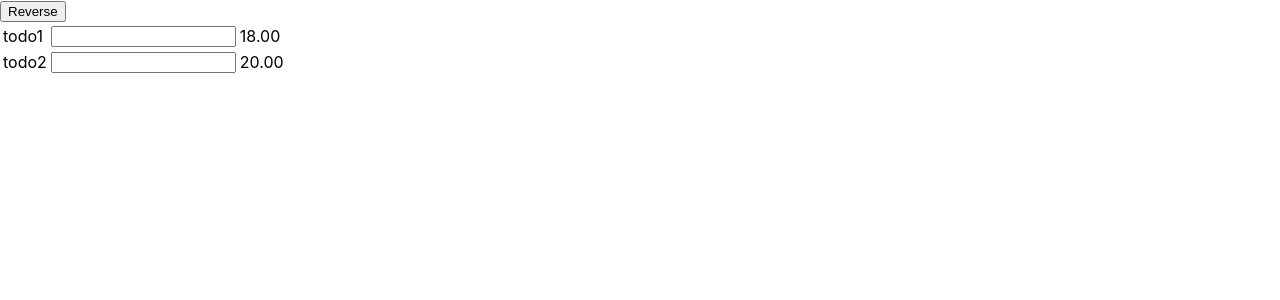
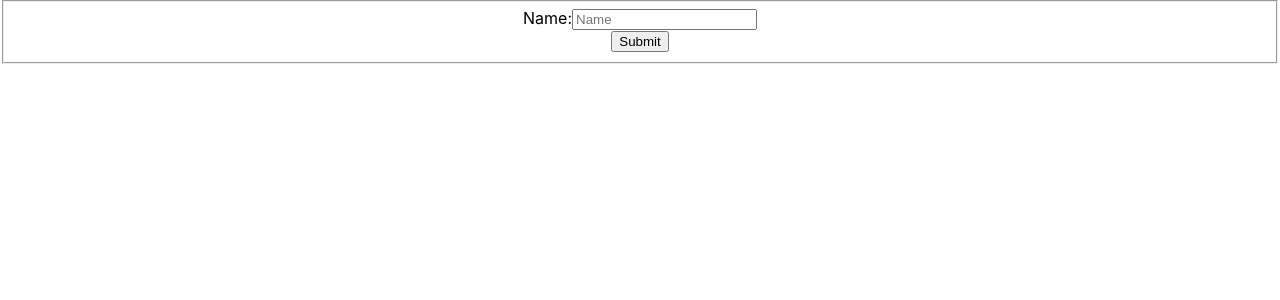
Before and after one commit to syeef-test/react_meta, a React (Create React App) app: page / in a window 1280 px wide. Shown: the top 300 px of the page. Built offline with nearby package versions, Linux system fonts and the light colour scheme.

Commit message:
basic form created

```diff
--- a/src/App.js
+++ b/src/App.js
@@ -1,48 +1,18 @@
 import "./App.css";
 import { useState } from "react";
 
-const ToDo = (props) => (
-  <tr>
-    <td>
-      <label>{props.id}</label>
-    </td>
-    <td>
-      <input />
-    </td>
-    <td>
-      <label>{props.createdAt}</label>
-    </td>
-  </tr>
-);
-
 function App() {
-  const [todos, setTodos] = useState([
-    {
-      id: "todo1",
-      createdAt: "18.00",
-    },
-    {
-      id: "todo2",
-      createdAt: "20.00",
-    },
-  ]);
-
-  const reverseOrder = () => {
-    //Reverse is a mutative operation, so we need to create a new array first
-    setTodos([...todos].reverse());
-  };
-
-  //First example with keys,show browser console to see warning
   return (
-    <div>
-      <button onClick={reverseOrder}>Reverse</button>
-      <table>
-        <tbody>
-          {todos.map((todo, index) => (
-            <ToDo key={todo.id} id={todo.id} createdAt={todo.createdAt} />
-          ))}
-        </tbody>
-      </table>
+    <div className="App">
+      <form>
+        <fieldset>
+          <div className="Field">
+            <label>Name:</label>
+            <input type="text" placeholder="Name" name="name" />
+          </div>
+          <button type="submit">Submit</button>
+        </fieldset>
+      </form>
     </div>
   );
 }
```
